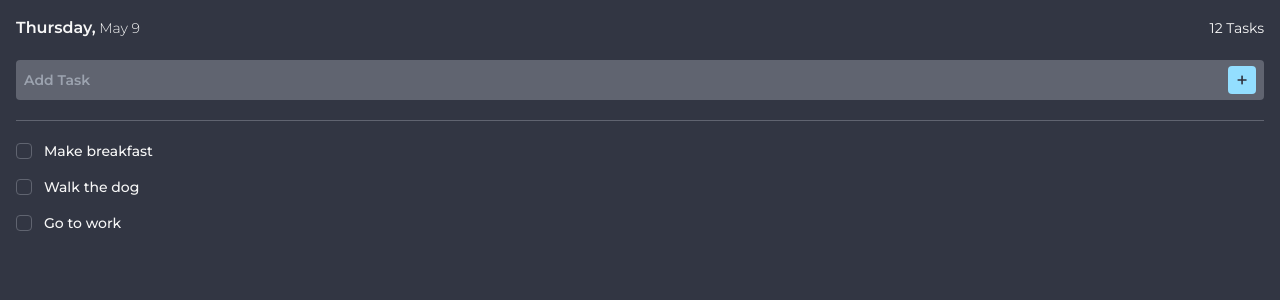
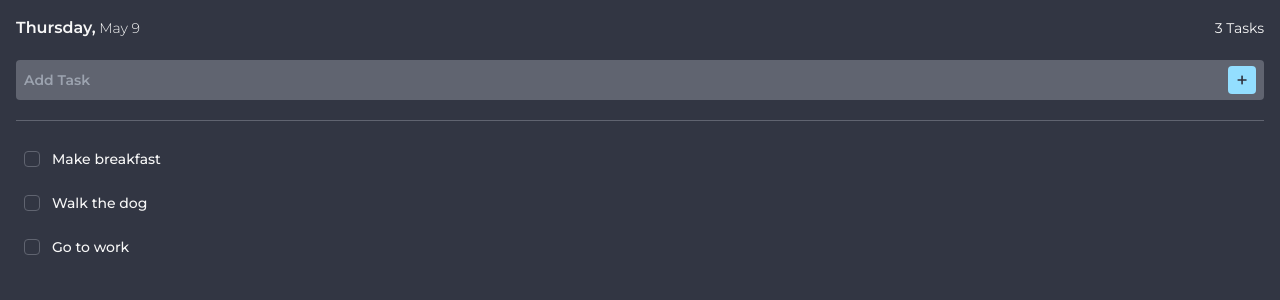
Before and after one commit to laurentiu-m/todo-app, a React (Vite) app: page / in a window 1280 px wide. Shown: the top 300 px of the page. Built offline with nearby package versions, Linux system fonts and the light colour scheme.

Commit message:
Added to delete the tasks, Lenght of the tasks, Before deleting a task a little animation the task will have

```diff
--- a/package.json
+++ b/package.json
@@ -4,7 +4,7 @@
   "version": "0.0.0",
   "type": "module",
   "scripts": {
-    "dev": "vite",
+    "dev": "vite --host",
     "build": "vite build",
     "lint": "eslint . --ext js,jsx --report-unused-disable-directives --max-warnings 0",
     "preview": "vite preview"
--- a/src/App.jsx
+++ b/src/App.jsx
@@ -10,29 +10,35 @@ function App() {
     "Go to work",
   ]);
   const [newTask, setNewTask] = useState("");
+  const tasksLength = tasks.length;
 
   const handleInputChange = (e) => {
     setNewTask(e.target.value);
   };
 
-  const addTask = () => {
+  const addTask = (e) => {
+    e.preventDefault();
+
     if (newTask.trim() !== "") {
       setTasks((t) => [...t, newTask]);
       setNewTask("");
     }
   };
 
-  console.log(tasks);
+  const deleteTask = (taskIndex) => {
+    const updateTasks = tasks.filter((_, index) => index !== taskIndex);
+    setTasks(updateTasks);
+  };
 
   return (
     <main className="font-sans p-4 h-screen space-y-5 bg-black text-white">
-      <Nav />
+      <Nav tasksLength={tasksLength} />
       <TaskInput
         addTask={addTask}
         newTask={newTask}
         handleInputChange={handleInputChange}
       />
-      <TaskList tasks={tasks} />
+      <TaskList tasks={tasks} deleteTask={deleteTask} />
     </main>
   );
 }
--- a/src/Nav.jsx
+++ b/src/Nav.jsx
@@ -1,4 +1,6 @@
-function Nav() {
+import PropTypes from "prop-types";
+
+function Nav({ tasksLength }) {
   const date = new Date();
 
   const options = {
@@ -16,9 +18,13 @@ function Nav() {
         <span className="font-semibold text-base">{weekday},</span> {dayMonth}
       </div>
 
-      <div className="text-sm">12 Tasks</div>
+      <div className="text-sm">{tasksLength} Tasks</div>
     </nav>
   );
 }
 
+Nav.propTypes = {
+  tasksLength: PropTypes.number,
+};
+
 export default Nav;
--- a/src/TaskList.jsx
+++ b/src/TaskList.jsx
@@ -1,21 +1,63 @@
 import PropTypes from "prop-types";
+import { FontAwesomeIcon } from "@fortawesome/react-fontawesome";
+import { faCheck } from "@fortawesome/free-solid-svg-icons";
+import { useEffect, useState } from "react";
 
-function TaskList({ tasks }) {
+function TaskList({ tasks, deleteTask }) {
+  const [iconVisible, setIconVisible] = useState({});
+
+  useEffect(() => {
+    const initialIconVisible = {};
+    tasks.forEach((_, index) => {
+      initialIconVisible[index] = false;
+    });
+    setIconVisible(initialIconVisible);
+  }, [tasks]);
+
+  const handleButtonClick = (index) => {
+    setIconVisible((prev) => ({
+      ...prev,
+      [index]: true,
+    }));
+
+    setTimeout(() => {
+      deleteTask(index);
+    }, 1000);
+  };
+
   return (
     <div className="flex flex-col gap-5">
       <hr className="h-px bg-grey border-0" />
 
-      <div className="flex flex-col gap-4">
+      <div className="flex flex-col gap-2 transition-all ease-in-out duration-200">
         {tasks.map((task, index) => (
-          <div key={index} className="flex flex-row place-items-center gap-3">
-            <input
+          <div
+            key={index}
+            onClick={() => handleButtonClick(index)}
+            className="group text-sm font-medium relative flex flex-row cursor-pointer p-2 rounded items-center gap-3 sm:hover:bg-grey"
+          >
+            <button
               id={`task-${index}`}
-              type="checkbox"
-              className="appearance-none w-4 h-4 rounded border border-grey"
-            />
-            <label htmlFor={`task-${index}`} className="text-sm font-medium">
+              onClick={() => handleButtonClick(index)}
+              className={`appearance-none flex justify-center items-center w-4 h-4 rounded border cursor-pointer border-grey sm:group-hover:border-blue
+              transition ease-in-out duration-200 ${
+                iconVisible[index] && "border-none bg-blue"
+              }`}
+            >
+              {iconVisible[index] && (
+                <FontAwesomeIcon
+                  icon={faCheck}
+                  className="w-3 h-3 text-black"
+                />
+              )}
+            </button>
+            <span
+              className={`cursor-pointer ${
+                iconVisible[index] && "line-through"
+              }`}
+            >
               {task}
-            </label>
+            </span>
           </div>
         ))}
       </div>
@@ -25,6 +67,7 @@ function TaskList({ tasks }) {
 
 TaskList.propTypes = {
   tasks: PropTypes.array,
+  deleteTask: PropTypes.func,
 };
 
 export default TaskList;
```
